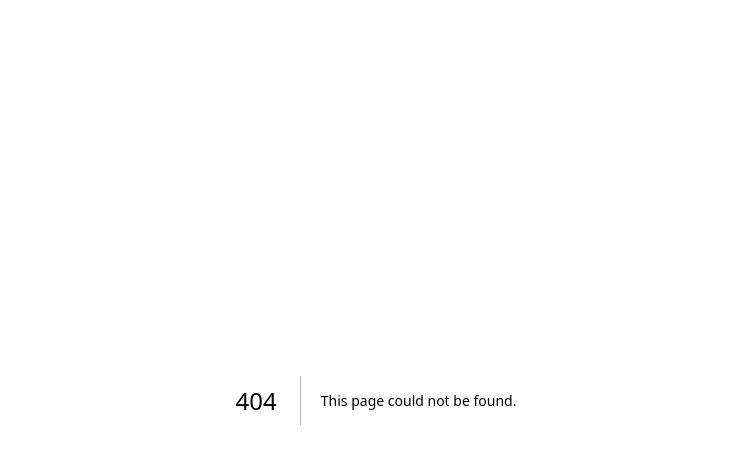
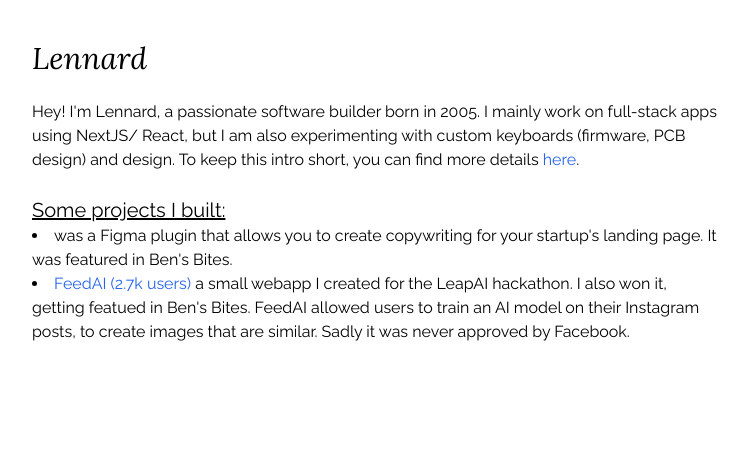
Before and after one commit to 0w9/personal, a Next.js app: page /main in a window 1280 px wide. Before the commit this address had no page. Shown: the top 464 px of the page, without its empty margins (264-1012 px from the left). Built offline with nearby package versions, Linux system fonts and the light colour scheme.

Commit message:
New font for /main

```diff
--- a/src/pages/_document.js
+++ b/src/pages/_document.js
@@ -6,6 +6,7 @@
       <Html>
         <Head>
           <link href="https://fonts.googleapis.com/css2?family=Lora:ital@1&display=swap" rel="stylesheet" />
+          <link href="https://fonts.googleapis.com/css2?family=Raleway:ital,wght@0,200;0,400;0,600;0,800;0,900;1,700;1,800;1,900&display=swap" rel='stylesheet' />
         </Head>
         <body>
           <Main />
--- /dev/null
+++ b/src/pages/main.js
@@ -0,0 +1,41 @@
+import Link from "next/link";
+
+function App() {
+  return (
+    <div className="mt-10 max-w-3xl mx-auto px-10 h-full mt-500">
+      <div class="flex justify-between items-center text-3xl">
+        <span className="text-3xls" style={{ fontFamily: "Lora"}}>Lennard</span>
+      </div>
+
+      <br />
+
+      <div style={{ fontFamily: "Raleway" }}>
+        <p>Hey! I&apos;m Lennard, a passionate software builder born in 2005. I mainly work on full-stack apps using NextJS/ React, but I am also experimenting with custom keyboards (firmware, PCB design) and design. To keep this intro short, you can find more details <span className="text-blue-600 hover:underline"><Link href={"/"}>here</Link></span>.</p>
+
+        <br />
+
+        <div>
+        <p className="underline-offset-5 text-xl underline">Some projects I built:</p>
+
+        <div>
+        <div>
+            <li>
+
+
+
+            was a Figma plugin that allows you to create copywriting for your startup&apos;s landing page. It was featured in Ben&apos;s Bites.
+            </li>
+
+            <li><Link href="/" className="text-blue-600 hover:underline">FeedAI (2.7k users) </Link> a small webapp I created for the LeapAI hackathon. I also won it, getting featued in Ben&apos;s Bites. FeedAI allowed users to train an AI model on their Instagram posts, to create images that are similar. Sadly it was never approved by Facebook.</li>
+        </div>
+        </div>
+        </div>
+
+        <br />
+      </div>
+
+    </div>
+  );
+}
+
+export default App;
--- a/src/styles/globals.css
+++ b/src/styles/globals.css
@@ -45,3 +45,41 @@
   /* font-weight: 500; */
   font-display: swap;
 }
+
+.gg-link {
+  box-sizing: border-box;
+  position: relative;
+  display: block;
+  transform: rotate(-45deg) scale(var(--ggs,1));
+  width: 8px;
+  height: 2px;
+  background: currentColor;
+  border-radius: 4px
+ }
+
+ .gg-link::after,
+ .gg-link::before {
+  content: "";
+  display: block;
+  box-sizing: border-box;
+  position: absolute;
+  border-radius: 3px;
+  width: 8px;
+  height: 10px;
+  border: 2px solid;
+  top: -4px
+ }
+
+ .gg-link::before {
+  border-right: 0;
+  border-top-left-radius: 40px;
+  border-bottom-left-radius: 40px;
+  left: -6px
+ }
+
+ .gg-link::after {
+  border-left: 0;
+  border-top-right-radius: 40px;
+  border-bottom-right-radius: 40px;
+  right: -6px
+ }
```
